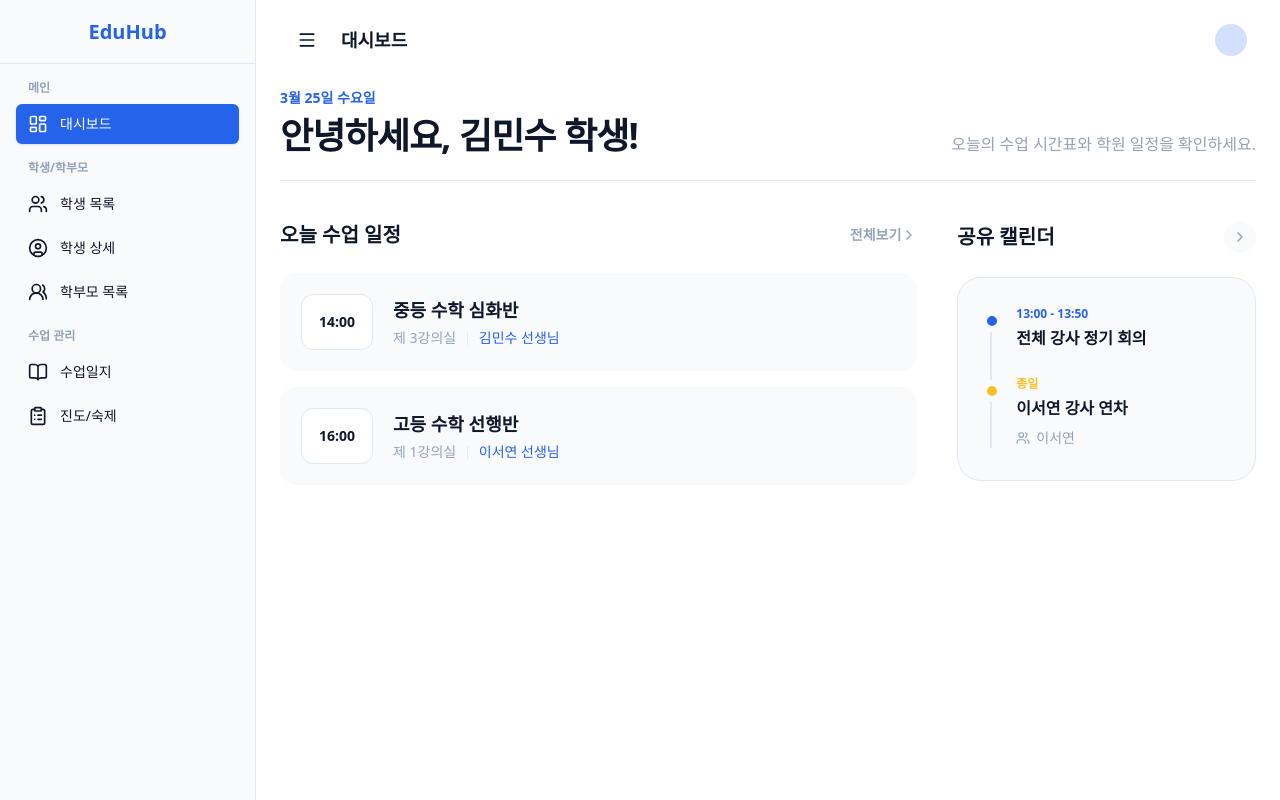
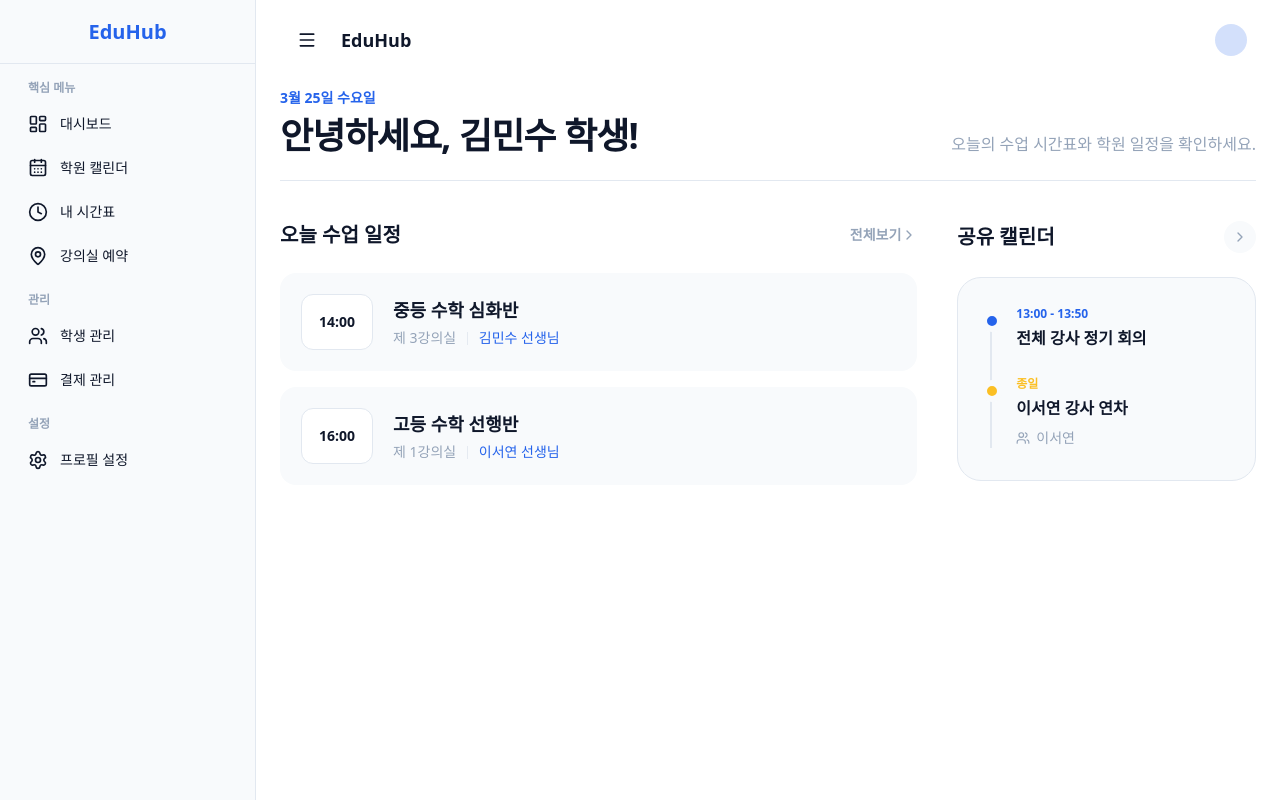
Before and after one commit to jieul2/eduhub-fe, a Next.js app: page / in a window 1280 px wide. Built offline with nearby package versions, Linux system fonts and the light colour scheme.

Commit message:
feat: #10 권한에 따른 헤더, 네브 표시 변경

```diff
--- a/src/app/page.tsx
+++ b/src/app/page.tsx
@@ -1,6 +1,3 @@
-import InputWithIcon from '../components/ui/input-with-icon/InputWithIcon';
-import { Search } from 'lucide-react';
-import { Dashboard } from '@/components/dashboard/Dashboard';
 import DashboardPage from '@/components/dashboard/page';
 
 export default function Home() {
--- a/src/layouts/Header.tsx
+++ b/src/layouts/Header.tsx
@@ -5,76 +5,79 @@ import Link from 'next/link';
 import { usePathname } from 'next/navigation';
 import { Menu, X } from 'lucide-react';
 import { cn } from '@/lib/utils';
-import { NAV_GROUPS } from './Sidebar';
+import { getNavGroups } from './Sidebar';
+import { UserRole } from './Layout.types';
 
 interface HeaderProps {
-	isSidebarOpen: boolean;
+    isMobileMenuOpen: boolean;
+    isDesktopMenuOpen: boolean;
     toggleSidebar: () => void;
+    role: UserRole;
 }
 
-export const Header = ({ isSidebarOpen, toggleSidebar }: HeaderProps) => {
+export const Header = ({ isMobileMenuOpen, isDesktopMenuOpen, toggleSidebar, role }: HeaderProps) => {
     const [isScrolled, setIsScrolled] = useState(false);
     const pathname = usePathname();
 
     useEffect(() => {
-		const handleScroll = () => {
-			setIsScrolled(window.scrollY > 10);
-		};
+        const handleScroll = () => setIsScrolled(window.scrollY > 10);
         window.addEventListener('scroll', handleScroll);
         return () => window.removeEventListener('scroll', handleScroll);
     }, []);
 
-	const currentItem = NAV_GROUPS.flatMap((group) => group.items).find(
-		(item) => item.href === pathname,
-	);
+    const allItems = getNavGroups(role).flatMap((group) => group.items);
+
+    // 상세 페이지 진입 시 가장 알맞은 상위 메뉴의 이름을 찾아 헤더에 표시
+    const currentItem =
+        allItems.find((item) => item.href === pathname) ||
+        allItems
+            .filter((item) => item.href !== '/')
+            .sort((a, b) => b.href.length - a.href.length)
+            .find((item) => pathname.startsWith(item.href));
+
     const pageTitle = currentItem ? currentItem.label : 'EduHub';
 
     return (
         <header
             className={cn(
                 'sticky top-2 z-40 mx-4 flex h-16 shrink-0 items-center justify-between rounded-xl px-4 transition-all duration-300 ease-in-out border',
-				// 스크롤을 내렸거나 모바일에서 메뉴를 열었을 때 스타일 변경
                 isScrolled
-					? 'border-border bg-background/90 shadow-sm backdrop-blur-md' // 1. 스크롤 내리면 무조건 블러
-					: isSidebarOpen
-						? 'border-transparent bg-background max-md:border-border max-md:bg-background/90 max-md:shadow-sm max-md:backdrop-blur-md' // 2. 스크롤 안 함 + 메뉴 열림: 모바일만 블러, PC는 투명
-						: 'border-transparent bg-background', // 3. 스크롤 안 함 + 메뉴 닫힘: 무조건 투명
+                    ? 'border-border bg-background/90 shadow-sm backdrop-blur-md'
+                    : isMobileMenuOpen
+                        ? 'border-transparent bg-background max-md:border-border max-md:bg-background/90 max-md:shadow-sm max-md:backdrop-blur-md'
+                        : 'border-transparent bg-background',
             )}
         >
-			{/* 좌측: 햄버거 버튼 + 현재 페이지 이름 */}
             <div className="flex items-center gap-4">
                 <button
                     onClick={toggleSidebar}
                     className="flex size-9 items-center justify-center rounded-md text-ink hover:bg-paper focus:outline-none"
                     aria-label="메뉴 토글"
                 >
-					{isSidebarOpen ? (
-						<X className="size-5 md:hidden" /> // 모바일 메뉴 열림
-					) : (
-						<Menu className="size-5 md:hidden" /> // 모바일 메뉴 닫힘
-					)}
-					<Menu className="size-5 hidden md:block" /> {/* PC는 항상 햄버거 */}
+                    {/* 모바일 아이콘 전환 */}
+                    {isMobileMenuOpen ? <X className="size-5 md:hidden" /> : <Menu className="size-5 md:hidden" />}
+                    {/* PC 아이콘 (항상 Menu) */}
+                    <Menu className="size-5 hidden md:block" />
                 </button>
 
-				{/* 제목 표시 영역 */}
-				<h1 className="text-lg font-bold text-ink whitespace-nowrap">
-					{!isSidebarOpen && (
+                <h1 className="flex items-center text-lg font-bold text-ink whitespace-nowrap">
+
                     <Link
                         href="/"
-							className="md:hidden text-primary transition-opacity hover:opacity-80 pr-1"
+                        className={cn(
+                            "text-primary transition-opacity hover:opacity-80 pr-3 mr-3 border-r-2 border-border",
+                            isMobileMenuOpen ? "max-md:hidden" : "max-md:block", // 모바일에선 메뉴 열리면 숨김
+                            isDesktopMenuOpen ? "md:hidden" : "md:block" // PC에선 메뉴 열리면 숨김
+                        )}
                     >
                         EduHub
                     </Link>
-					)}
-					<span className={cn('md:inline', !isSidebarOpen && 'hidden')}>
-						{pageTitle}
-					</span>
+                    <span>{pageTitle}</span>
                 </h1>
             </div>
 
-			{/* 우측: 프로필 이미지 등 */}
             <div className="flex items-center justify-end">
-				<div className="size-8 rounded-full bg-primary/20" />
+                <div className="size-8 rounded-full bg-primary/20 cursor-pointer transition-transform hover:scale-105" title="내 프로필" />
             </div>
         </header>
     );
--- a/src/layouts/MainLayout.tsx
+++ b/src/layouts/MainLayout.tsx
@@ -1,43 +1,52 @@
 'use client';
 
-import { useState, useEffect } from 'react';
+import { useState } from 'react';
 import { Sidebar } from './Sidebar';
 import { Header } from './Header';
+import { UserRole } from './Layout.types';
 
 interface MainLayoutProps {
     children: React.ReactNode;
 }
 
 export const MainLayout = ({ children }: MainLayoutProps) => {
-	const [isSidebarOpen, setIsSidebarOpen] = useState(() => {
-		if (typeof window === 'undefined') return true;
-		return window.innerWidth >= 768;
-	});
+    const [isMobileMenuOpen, setIsMobileMenuOpen] = useState(false);
+    const [isDesktopMenuOpen, setIsDesktopMenuOpen] = useState(true);
+
+    // TODO: 실제 프로젝트에서는 Zustand 상태, NextAuth 세션, 또는 API 기반 Context에서 현재 유저 권한을 가져와야 함
+    // 테스트: 이 값을 'admin' | 'instructor' | 'user' 로 바꾸며 확인
+    const currentUserRole: UserRole = 'admin';
 
 const toggleSidebar = () => {
-		setIsSidebarOpen((prev) => !prev);
+        if (window.innerWidth < 768) {
+            setIsMobileMenuOpen((prev) => !prev);
+        } else {
+            setIsDesktopMenuOpen((prev) => !prev);
+        }
     };
 
     return (
         <div className="flex min-h-screen bg-background text-ink relative">
             <div
                 className={`fixed inset-0 z-20 transition-opacity duration-300 md:hidden ${
-					isSidebarOpen
-						? 'opacity-100 pointer-events-auto'
-						: 'opacity-0 pointer-events-none'
+                    isMobileMenuOpen ? 'opacity-100 pointer-events-auto' : 'opacity-0 pointer-events-none'
                 }`}
-				onClick={() => setIsSidebarOpen(false)}
+                onClick={() => setIsMobileMenuOpen(false)}
             />
 
             <Sidebar
-				isOpen={isSidebarOpen}
-				setIsOpen={setIsSidebarOpen}
+                isMobileMenuOpen={isMobileMenuOpen}
+                isDesktopMenuOpen={isDesktopMenuOpen}
+                setIsMobileMenuOpen={setIsMobileMenuOpen}
+                role={currentUserRole}
             />
 
             <div className="flex flex-1 flex-col min-w-0 transition-all duration-300">
                 <Header
-					isSidebarOpen={isSidebarOpen}
+                    isMobileMenuOpen={isMobileMenuOpen}
+                    isDesktopMenuOpen={isDesktopMenuOpen}
                     toggleSidebar={toggleSidebar}
+                    role={currentUserRole}
                 />
 
                 <main className="flex-1 p-4 md:p-6">
--- a/src/layouts/Sidebar.tsx
+++ b/src/layouts/Sidebar.tsx
@@ -3,119 +3,99 @@
 import Link from 'next/link';
 import { usePathname } from 'next/navigation';
 import {
-	LayoutDashboard,
-	Users,
-	UserCircle,
-	UsersRound,
-	BookOpen,
-	ClipboardList,
+    LayoutDashboard, CalendarDays, Clock, MapPin,
+    Users, CreditCard, Settings,
 } from 'lucide-react';
 import { cn } from '@/lib/utils';
+import { NavGroup, UserRole } from './Layout.types';
 
-export const NAV_GROUPS = [
+const ALL_NAV_GROUPS: NavGroup[] = [
     {
-		group: '메인',
-		items: [{ label: '대시보드', href: '/', icon: LayoutDashboard }],
-	},
-	{
-		group: '학생/학부모',
+        group: '핵심 메뉴',
         items: [
-			{ label: '학생 목록', href: '/students', icon: Users },
-			{ label: '학생 상세', href: '/students/detail', icon: UserCircle },
-			{ label: '학부모 목록', href: '/parents', icon: UsersRound },
+            { label: '대시보드', href: '/dashboard', icon: LayoutDashboard, allowedRoles: ['admin', 'instructor', 'user'] },
+            { label: '학원 캘린더', href: '/calendar', icon: CalendarDays, allowedRoles: ['admin', 'instructor', 'user'] },
+            { label: '내 시간표', href: '/classes', icon: Clock, allowedRoles: ['admin', 'instructor', 'user'] },
+            { label: '강의실 예약', href: '/reservations', icon: MapPin, allowedRoles: ['admin', 'instructor'] },
         ],
     },
     {
-		group: '수업 관리',
+        group: '관리',
         items: [
-			{ label: '수업일지', href: '/class-logs', icon: BookOpen },
-			{ label: '진도/숙제', href: '/assignments', icon: ClipboardList },
+            { label: '학생 관리', href: '/students', icon: Users, allowedRoles: ['admin', 'instructor'] },
+            { label: '결제 관리', href: '/payments', icon: CreditCard, allowedRoles: ['admin'] },
+        ],
+    },
+    {
+        group: '설정',
+        items: [
+            { label: '프로필 설정', href: '/settings', icon: Settings, allowedRoles: ['admin', 'instructor', 'user'] },
         ],
     },
 ];
 
+export const getNavGroups = (role: UserRole): NavGroup[] => {
+    return ALL_NAV_GROUPS
+        .map(group => ({
+            ...group,
+            items: group.items.filter(item => item.allowedRoles.includes(role))
+        }))
+        .filter(group => group.items.length > 0);
+};
+
 interface SidebarProps {
-	isOpen: boolean;
-	setIsOpen: (open: boolean) => void;
+    isMobileMenuOpen: boolean;
+    isDesktopMenuOpen: boolean;
+    setIsMobileMenuOpen: (open: boolean) => void;
+    role: UserRole;
 }
 
-export const Sidebar = ({ isOpen, setIsOpen }: SidebarProps) => {
+export const Sidebar = ({ isMobileMenuOpen, isDesktopMenuOpen, setIsMobileMenuOpen, role }: SidebarProps) => {
     const pathname = usePathname();
+    const navGroups = getNavGroups(role);
 
     return (
+        <>
+            {/* 데스크탑 전용 사이드바 (md 이상에서만 보임) */}
             <aside
                 className={cn(
-				'transition-all duration-300 ease-in-out z-30 bg-paper',
-
-				// [PC 환경]: 왼쪽 고정, 세로로 펼쳐짐
-				'md:sticky md:top-0 md:h-screen md:shrink-0 md:flex md:flex-col md:overflow-hidden md:shadow-none',
-				isOpen
-					? 'md:w-64 md:border-r md:border-border'
-					: 'md:w-0 md:border-none',
-
-				// [모바일 환경]: 화면 전체를 덮는 오버레이 + 슬라이드 인/아웃
-				'max-md:fixed max-md:left-4 max-md:right-4 max-md:top-21 max-md:rounded-xl max-md:border max-md:shadow-lg max-md:bg-background/95 max-md:backdrop-blur-md',
-				isOpen
-					? 'max-md:opacity-100 max-md:border-border max-md:translate-y-0'
-					: 'max-md:opacity-0 max-md:pointer-events-none max-md:-translate-y-2',
+                    'hidden md:flex flex-col sticky top-0 h-screen shrink-0 bg-paper transition-[width] duration-300 ease-in-out overflow-hidden z-30',
+                    isDesktopMenuOpen ? 'w-64 border-r border-border' : 'w-0 border-none'
                 )}
             >
-			{/* 로고 영역 (PC에서만 보임) */}
-			<div className="hidden h-16 shrink-0 items-center justify-center border-b border-border md:flex">
-				<Link
-					href="/"
-					className="font-bold text-primary transition-all text-xl whitespace-nowrap hover:opacity-80"
-				>
+                <div className="flex h-16 shrink-0 items-center justify-center border-b border-border">
+                    <Link href="/" className="font-bold text-primary transition-all text-xl whitespace-nowrap hover:opacity-80">
                         EduHub
                     </Link>
                 </div>
 
-			{/* 메뉴 영역 */}
-			<nav className="flex max-md:flex-row max-md:items-center max-md:overflow-x-auto max-md:p-2 max-md:gap-1 [&::-webkit-scrollbar]:hidden [-ms-overflow-style:none] [scrollbar-width:none] md:flex-col md:flex-1 md:overflow-y-auto md:p-4 md:gap-4">
-				{NAV_GROUPS.map((section, idx) => (
-					<div
-						key={idx}
-						className="flex max-md:flex-row max-md:items-center max-md:gap-1 md:flex-col md:gap-1"
-					>
-						{/* 모바일 그룹 간 구분선 (첫 그룹 제외) */}
-						{idx > 0 && (
-							<div className="hidden max-md:block w-px h-8 bg-border mx-1 shrink-0" />
-						)}
-
-						{/* 대분류 타이틀 (PC만 보임) */}
-						<span className="hidden md:block mb-1 px-3 text-xs font-semibold text-muted whitespace-nowrap">
+                <nav className="flex flex-col flex-1 overflow-y-auto p-4 gap-4">
+                    {navGroups.map((section, idx) => (
+                        <div key={idx} className="flex flex-col gap-1">
+                            <span className="mb-1 px-3 text-xs font-semibold text-muted whitespace-nowrap">
                                 {section.group}
                             </span>
-
-						{/* 소분류 메뉴 아이템들 */}
-						<div className="flex max-md:flex-row max-md:gap-1 md:grid md:grid-cols-1 md:gap-1">
+                            <div className="grid grid-cols-1 gap-1">
                                 {section.items.map((item) => {
-								const isActive = pathname === item.href;
+                                    // 대시보드는 정확히 일치, 나머지는 하위 페이지 포함
+                                    const isActive = item.href === '/dashboard'
+                                        ? pathname === '/dashboard'
+                                        : pathname.startsWith(item.href);
                                     const Icon = item.icon;
 
                                     return (
                                         <Link
                                             key={item.label}
                                             href={item.href}
-										onClick={() => {
-											if (window.innerWidth < 768) setIsOpen(false);
-										}}
                                             className={cn(
-											'flex items-center justify-center transition-colors shrink-0',
-											// 모바일: 둥근 정사각형 아이콘 버튼 (사이즈 12 = 48px)
-											'max-md:size-12 max-md:rounded-xl',
-											// PC: 가로로 긴 텍스트 + 아이콘 버튼
-											'md:gap-3 md:rounded-md md:px-3 md:py-2.5 md:text-sm md:font-medium md:whitespace-nowrap md:justify-start',
+                                                'flex items-center justify-start gap-3 rounded-md px-3 py-2.5 text-sm font-medium whitespace-nowrap transition-colors shrink-0',
                                                 isActive
-												? 'bg-primary text-background shadow-sm max-md:shadow-primary/20'
-												: 'text-ink hover:bg-border/50 hover:text-primary',
+                                                    ? 'bg-primary text-background shadow-sm'
+                                                    : 'text-ink hover:bg-border/50 hover:text-primary'
                                             )}
-										title={item.label}
                                         >
                                             <Icon className="size-5 shrink-0" />
-										<span className="hidden md:block truncate">
-											{item.label}
-										</span>
+                                            <span className="truncate">{item.label}</span>
                                         </Link>
                                     );
                                 })}
@@ -124,5 +104,50 @@ export const Sidebar = ({ isOpen, setIsOpen }: SidebarProps) => {
                     ))}
                 </nav>
             </aside>
+
+            {/* 모바일 전용 사이드바 (md 미만에서만 보임) */}
+            <aside
+                className={cn(
+                    'md:hidden fixed left-4 right-4 top-21 z-30 flex flex-col rounded-xl border shadow-lg bg-background/95 backdrop-blur-md transition-all duration-300 ease-in-out',
+                    isMobileMenuOpen
+                        ? 'opacity-100 border-border translate-y-0 pointer-events-auto'
+                        : 'opacity-0 border-transparent -translate-y-2 pointer-events-none'
+                )}
+            >
+                <nav className="flex flex-row items-center overflow-x-auto p-2 gap-1 [&::-webkit-scrollbar]:hidden [-ms-overflow-style:none] [scrollbar-width:none]">
+                    {navGroups.map((section, idx) => (
+                        <div key={idx} className="flex flex-row items-center gap-1">
+                            {idx > 0 && <div className="w-px h-8 bg-border mx-1 shrink-0" />}
+
+                            <div className="flex flex-row gap-1">
+                                {section.items.map((item) => {
+                                    const isActive = item.href === '/dashboard'
+                                        ? pathname === '/dashboard'
+                                        : pathname.startsWith(item.href);
+                                    const Icon = item.icon;
+
+                                    return (
+                                        <Link
+                                            key={item.label}
+                                            href={item.href}
+                                            onClick={() => setIsMobileMenuOpen(false)}
+                                            className={cn(
+                                                'flex items-center justify-center size-12 rounded-xl transition-colors shrink-0',
+                                                isActive
+                                                    ? 'bg-primary text-background shadow-sm max-md:shadow-primary/20'
+                                                    : 'text-ink hover:bg-border/50 hover:text-primary'
+                                            )}
+                                            title={item.label}
+                                        >
+                                            <Icon className="size-5 shrink-0" />
+                                        </Link>
+                                    );
+                                })}
+                            </div>
+                        </div>
+                    ))}
+                </nav>
+            </aside>
+        </>
     );
 };
```
Also changed, not shown: src/layouts/Layout.types.ts (added, +16 -0 lines). Lines whose indentation alone changed are shown as unchanged.
